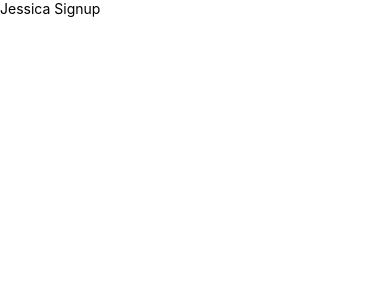
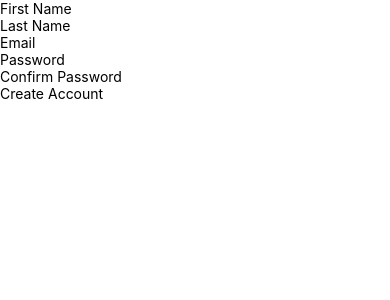
Before and after one commit to AfterHours/Application, a React Native app: screen / in a window 390 px wide. Shown: the top 300 px of the page. Built offline with nearby package versions, Linux system fonts and the light colour scheme.

Commit message:
Add text boxes and create button for Creating Acc page

```diff
--- a/SignUpScreen/SignUpScreen.js
+++ b/SignUpScreen/SignUpScreen.js
@@ -7,9 +7,17 @@
  */
 
 import React from 'react';
-import {SafeAreaView, View, Text, Alert} from 'react-native';
+import {
+  SafeAreaView,
+  View,
+  Text,
+  Alert,
+  TextInput,
+  TouchableOpacity,
+} from 'react-native';
 
 import styles from './styles';
+import Icon from 'react-native-vector-icons/FontAwesome';
 
 //Default react native imports
 // import {
@@ -19,11 +27,88 @@ import styles from './styles';
 //   DebugInstructions,
 //   ReloadInstructions,
 // } from 'react-native/Libraries/NewAppScreen';
+function SignUpButton(props: {
+  css: Object,
+  text: string,
+  platform: string,
+  accessibilityLabel: string,
+  onPress: () => void,
+}) {
+  return (
+    <>
+      <TouchableOpacity
+        style={[styles.buttonStyles, props.css]}
+        onPress={props.onPress}
+        activeOpacity={0.9}>
+        <Text
+          style={styles.buttonText}
+          accessibilityLabel={props.accessibilityLabel}>
+          {props.text}
+        </Text>
+      </TouchableOpacity>
+    </>
+  );
+}
+
+const TextBox = (props) => {
+  return (
+    <TextInput
+      defaultValue={props.defaultValue}
+      style={styles.textInput}
+      {...props} // Inherit any props passed to it; e.g., multiline, numberOfLines below
+      editable
+      maxLength={20}
+    />
+  );
+};
 
 const SignUpScreen: () => React$Node = () => {
+  const [value, onChangeText] = React.useState('');
   return (
     <SafeAreaView>
-      <Text>Jessica Signup</Text>
+      <TextBox
+        defaultValue={'First Name'}
+        multiline
+        numberOfLines={1}
+        onChangeText={(text) => onChangeText(text)}
+        // value={value}
+      />
+      <TextBox
+        defaultValue={'Last Name'}
+        multiline
+        numberOfLines={1}
+        onChangeText={(text) => onChangeText(text)}
+        // value={value}
+      />
+      <TextBox
+        defaultValue={'Email'}
+        multiline
+        numberOfLines={1}
+        onChangeText={(text) => onChangeText(text)}
+        // value={value}
+      />
+      <TextBox
+        defaultValue={'Password'}
+        multiline
+        numberOfLines={1}
+        onChangeText={(text) => onChangeText(text)}
+        // value={value}
+      />
+      <TextBox
+        defaultValue={'Confirm Password'}
+        multiline
+        numberOfLines={1}
+        onChangeText={(text) => onChangeText(text)}
+        // value={value}
+      />
+      <SignUpButton
+        css={styles.button}
+        text={'Create Account'}
+        accessibilityLabel={'Create Account Button'}
+        onPress={() => {
+          console.log('TODO SOMETHING');
+        }}
+      />
     </SafeAreaView>
   );
 };
```
